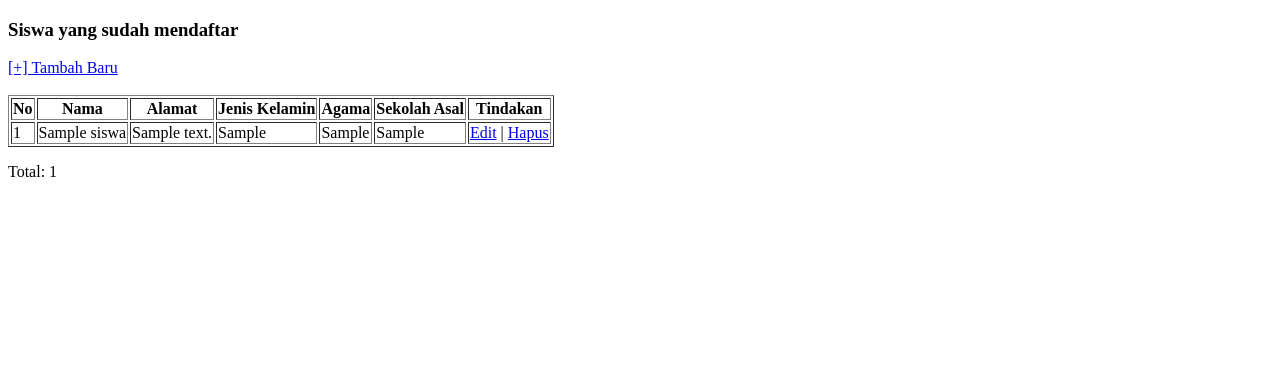
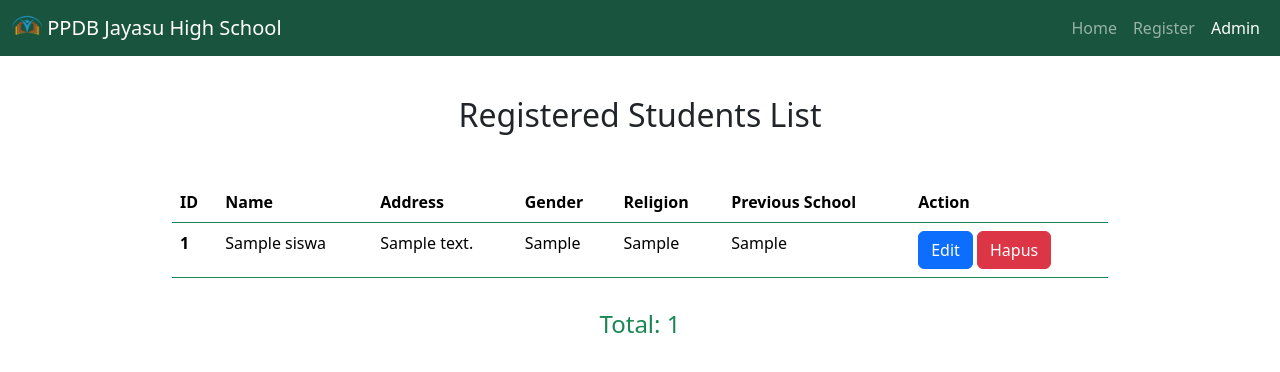
Before and after one commit to ZetsuX/simple-student-admission, a PHP site: page /list-siswa.php in a window 1280 px wide. Shown: the top 372 px of the page. Run offline with PHP 8.4, Linux system fonts and the light colour scheme; tables that the repository leaves empty or names only in its code hold one stand-in row (values such as "Sample post").

Commit message:
feat: add registered students list

```diff
--- a/list-siswa.php
+++ b/list-siswa.php
@@ -3,41 +3,53 @@
 <!DOCTYPE html>
 <html>
 <head>
+    <link href="https://cdn.jsdelivr.net/npm/bootstrap@5.3.0-alpha3/dist/css/bootstrap.min.css" rel="stylesheet" integrity="sha384-KK94CHFLLe+nY2dmCWGMq91rCGa5gtU4mk92HdvYe+M/SXH301p5ILy+dN9+nJOZ" crossorigin="anonymous">
     <title>PPDB | Jayasu High School</title>
 </head>
 
 <body>
-    <header>
-        <h3>Siswa yang sudah mendaftar</h3>
-    </header>
-
-    <nav>
-        <a href="form-daftar.php">[+] Tambah Baru</a>
+    <nav class="navbar navbar-expand-lg sticky-top" data-bs-theme="dark" style="background-color: #19543E;">
+        <div class="container-fluid">
+            <a class="navbar-brand" href="#">
+            <img src="./assets/logo.png" alt="Logo" width="30" height="24" class="d-inline-block align-text-top">
+                PPDB Jayasu High School
+            </a>
+            <button class="navbar-toggler" type="button" data-bs-toggle="collapse" data-bs-target="#navbarNavAltMarkup" aria-controls="navbarNavAltMarkup" aria-expanded="false" aria-label="Toggle navigation">
+            <span class="navbar-toggler-icon"></span>
+            </button>
+            <div class="collapse navbar-collapse" id="navbarNavAltMarkup">
+            <div class="navbar-nav text-right ms-auto flex-nowrap">
+                <a class="nav-link" href="index.php">Home</a>
+                <a class="nav-link" href="form-daftar.php">Register</a>
+                <a class="nav-link active" aria-current="page" href="#">Admin</a>
+            </div>
+            </div>
+        </div>
     </nav>
 
-    <br>
-
-    <table border="1">
+    <div class="container w-75 mt-4 py-3">
+        <h2 class="mb-5 text-center">Registered Students List</h2>
+        <table class="table border-success">
             <thead>
                 <tr>
-            <th>No</th>
-            <th>Nama</th>
-            <th>Alamat</th>
-            <th>Jenis Kelamin</th>
-            <th>Agama</th>
-            <th>Sekolah Asal</th>
-            <th>Tindakan</th>
+                <th scope="col">ID</th>
+                <th scope="col">Name</th>
+                <th scope="col">Address</th>
+                <th scope="col">Gender</th>
+                <th scope="col">Religion</th>
+                <th scope="col">Previous School</th>
+                <th scope="col">Action</th>
                 </tr>
             </thead>
+
             <tbody>
-
                 <?php
                 $query = mysqli_query($db, "SELECT * FROM calon_siswa");
 
                 while($siswa = mysqli_fetch_array($query)){
                     echo "<tr>";
 
-            echo "<td>".$siswa['id']."</td>";
+                    echo '<th scope="row">'.$siswa['id'].'</th>';
                     echo "<td>".$siswa['nama']."</td>";
                     echo "<td>".$siswa['alamat']."</td>";
                     echo "<td>".$siswa['jenis_kelamin']."</td>";
@@ -45,18 +57,19 @@
                     echo "<td>".$siswa['sekolah_asal']."</td>";
 
                     echo "<td>";
-            echo "<a href='form-edit.php?id=".$siswa['id']."'>Edit</a> | ";
-            echo "<a href='hapus.php?id=".$siswa['id']."'>Hapus</a>";
+                    echo "<a class='btn btn-primary text-decoration-none' href='form-edit.php?id=".$siswa['id']."'>Edit</a> ";
+                    echo "<a class='btn btn-danger text-decoration-none' href='hapus.php?id=".$siswa['id']."'>Hapus</a>";
                     echo "</td>";
 
                     echo "</tr>";
                 }
                 ?>
-
             </tbody>
         </table>
+    </div>
 
-    <p>Total: <?php echo mysqli_num_rows($query) ?></p>
+    <h4 class="text-center text-success rounded">Total: <?php echo mysqli_num_rows($query) ?></h4>
 
+    <script src="https://cdn.jsdelivr.net/npm/bootstrap@5.3.0-alpha3/dist/js/bootstrap.bundle.min.js" integrity="sha384-ENjdO4Dr2bkBIFxQpeoTz1HIcje39Wm4jDKdf19U8gI4ddQ3GYNS7NTKfAdVQSZe" crossorigin="anonymous"></script>
     </body>
 </html>
```
Lines whose indentation alone changed are shown as unchanged.
